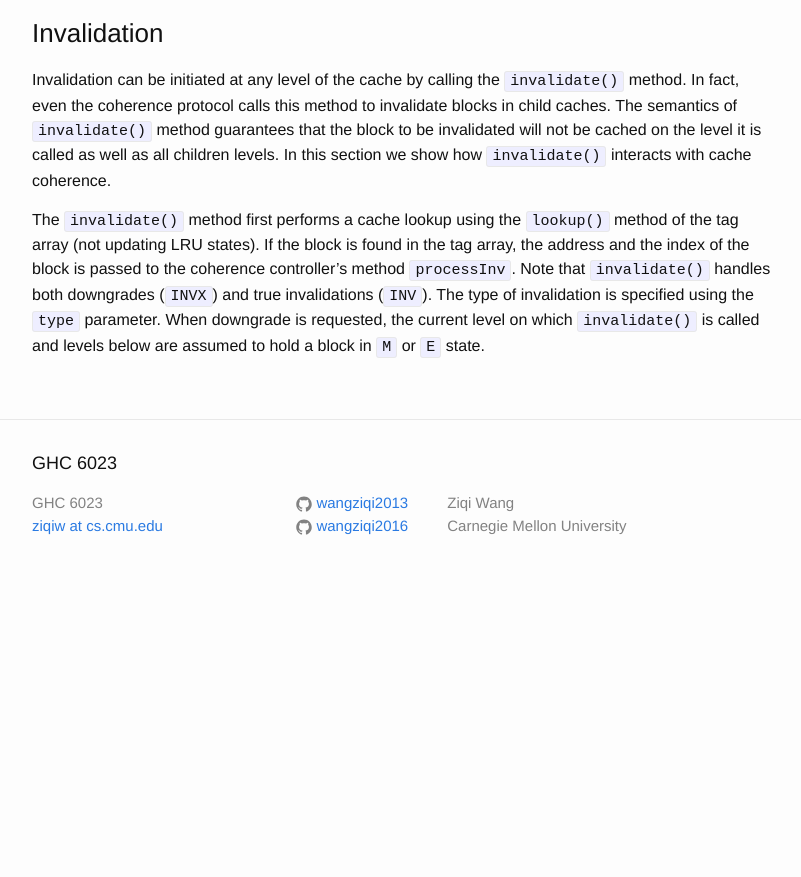
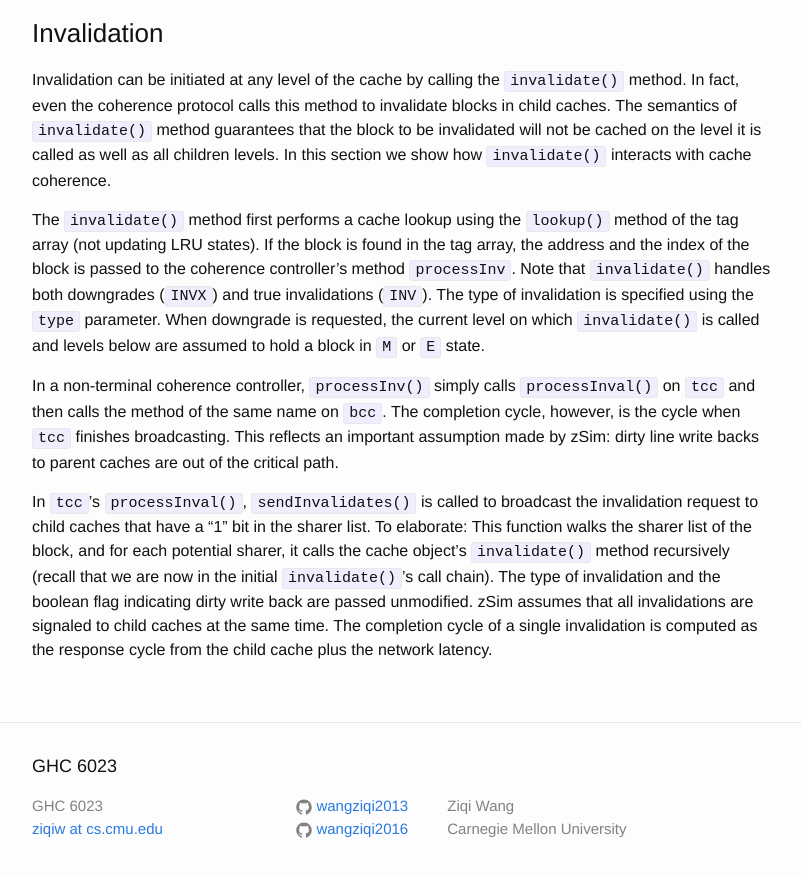
Before and after one commit to wangziqi2013/wangziqi2013.github.io, a Jekyll site: the page built from _posts/2019-12-24-understand-zsim-cc-sim.markdown, in a window 1280 px wide and 900 px high, scrolled down 7920 px. Shown: the top 877 px of the window, without its empty margins (238-1039 px from the left). Built offline with Jekyll 4.4.1, drawn with Linux system fonts in a browser that asks for light colours; before the commit the page ends 8517 px from its top, so only the background shows below that.

Commit message:
Working on invalidation

```diff
--- a/_posts/2019-12-24-understand-zsim-cc-sim.markdown
+++ b/_posts/2019-12-24-understand-zsim-cc-sim.markdown
@@ -305,3 +305,14 @@ If the block is found in the tag array, the address and the index of the block i
 method `processInv`. Note that `invalidate()` handles both downgrades (`INVX`) and true invalidations (`INV`). The type
 of invalidation is specified using the `type` parameter. When downgrade is requested, the current level
 on which `invalidate()` is called and levels below are assumed to hold a block in `M` or `E` state.
+
+In a non-terminal coherence controller, `processInv()` simply calls `processInval()` on `tcc` and then calls the method
+of the same name on `bcc`. The completion cycle, however, is the cycle when `tcc` finishes broadcasting. This reflects an
+important assumption made by zSim: dirty line write backs to parent caches are out of the critical path.
+
+In `tcc`'s `processInval()`, `sendInvalidates()` is called to broadcast the invalidation request to child caches that
+have a "1" bit in the sharer list. To elaborate: This function walks the sharer list of the block, and for each potential
+sharer, it calls the cache object's `invalidate()` method recursively (recall that we are now in the initial `invalidate()`'s
+call chain). The type of invalidation and the boolean flag indicating dirty write back are passed unmodified. zSim assumes
+that all invalidations are signaled to child caches at the same time. The completion cycle of a single invalidation is
+computed as the response cycle from the child cache plus the network latency.
```
